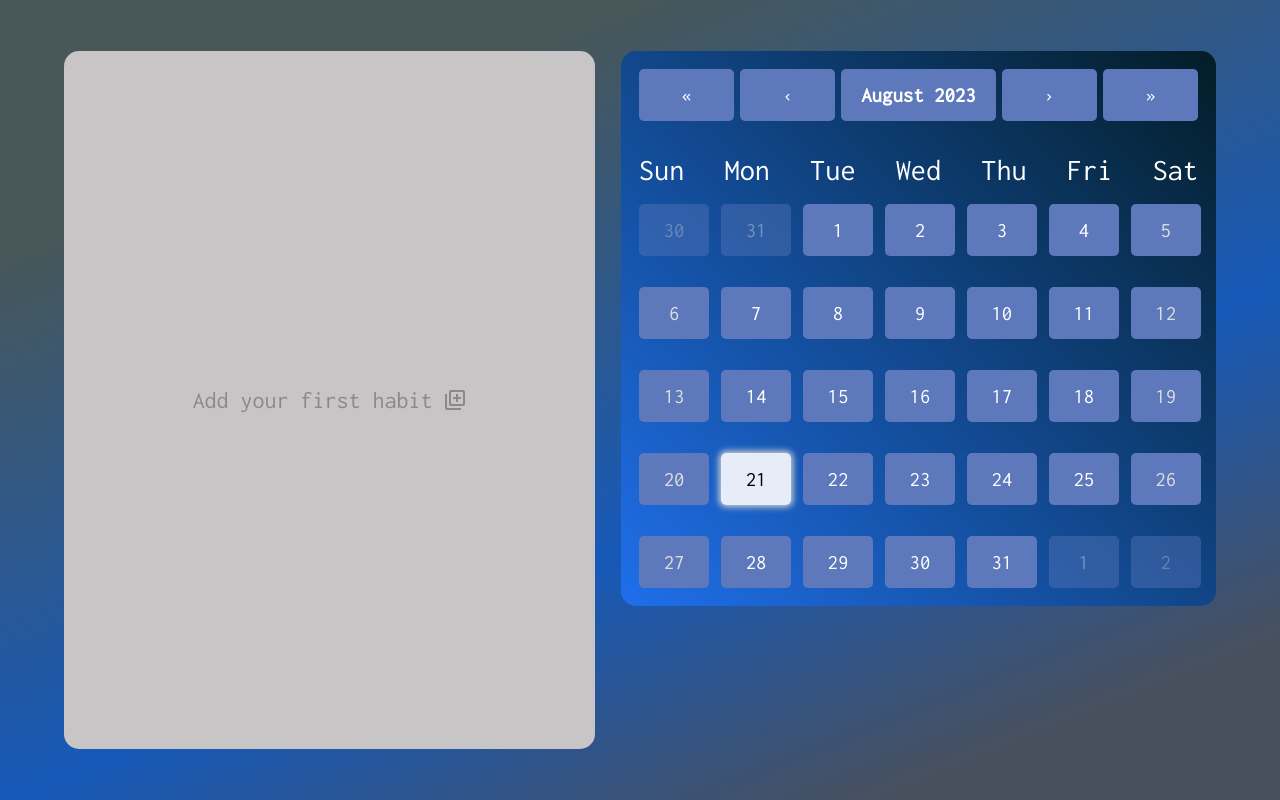
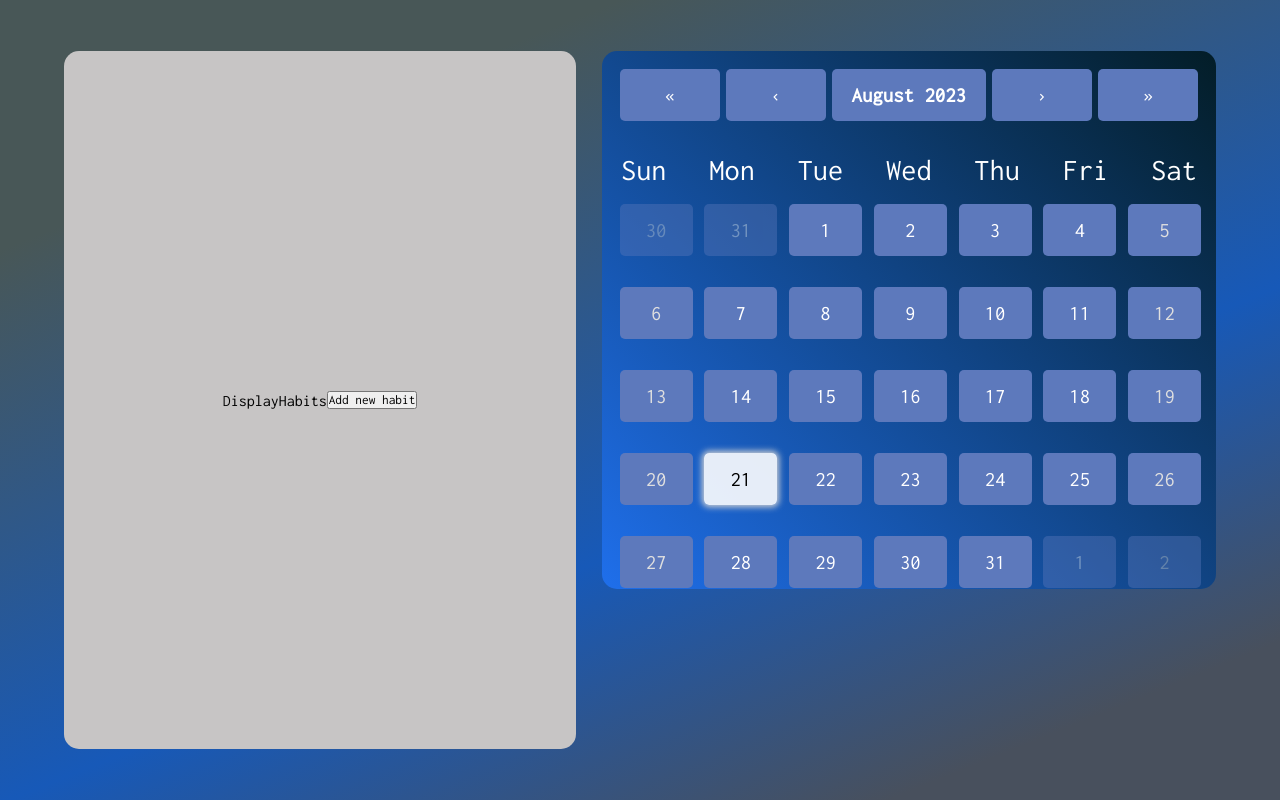
Before and after one commit to m1ckeyyy/improvement-center, a React (Vite) app in the folder client/: page /habit-tracker in a window 1280 px wide. Built offline with nearby package versions, Linux system fonts and the light colour scheme.

Commit message:
added components to habit tracker

```diff
--- a/client/src/pages/Tools/HabitTracker/HabitTracker.tsx
+++ b/client/src/pages/Tools/HabitTracker/HabitTracker.tsx
@@ -5,6 +5,8 @@ import { ToastContainer } from 'react-toastify';
 import { HabitContextProvider } from './components/HabitContext';
 import { NoHabitsUI } from './components/NoHabitsUI';
 import { CalendarContainer } from './styles/CalendarContainer.styled';
+import { AddNewHabitPanel } from './components/AddNewHabitPanel';
+import { DisplayHabits } from './components/DisplayHabits';
 import Calendar from 'react-calendar';
 
 type ValuePiece = Date | null;
@@ -17,15 +19,24 @@ const HabitTracker = () => {
   const [value, onChange] = useState<Value>(new Date());
   const [newHabitPanelVisible, setHabitPanelVisible] = useState(false);
 
-  const TEST_VALUE = 'Hello World';
-  const habitTrackerValue = { setHabitPanelVisible };
+  const toggleHabitPanelVisibility = () => {
+    setHabitPanelVisible((prev) => !prev);
+  };
 
-  const habits = [];
+  // const TEST_VALUE = 'Hello World';
+  const habitTrackerValue = { toggleHabitPanelVisibility };
+  console.log(newHabitPanelVisible);
+  const habits = [4];
   return (
     <HabitContextProvider value={habitTrackerValue}>
       <div className={styles.wrapContainer}>
         <div className={styles.overlayContainer}>
-          <section className={styles.habitDisplay}>{habits.length > 0 ? '<DisplayHabits/>' : <NoHabitsUI />}</section>
+          <section className={styles.habitsWrap}>
+            <div className={styles.habitsContainer}>
+              {habits.length > 0 ? newHabitPanelVisible ? <AddNewHabitPanel /> : <DisplayHabits /> : newHabitPanelVisible ? <AddNewHabitPanel /> : <NoHabitsUI />}
+            </div>
+          </section>
+
           <section className={styles.calendarWrap}>
             <CalendarContainer>
               <Calendar onChange={onChange} value={value} className={styles.reactCalendar} locale="en-US" />
@@ -38,3 +49,13 @@ const HabitTracker = () => {
   );
 };
 export default HabitTracker;
+
+/*
+2 scanerios
+0 habits
+a) NoHabitsUI
+b) AddNewHabitPanel
+1 or multiple habits
+a) Display Habits
+b) AddNewHabitPanel
+*/
--- /dev/null
+++ b/client/src/pages/Tools/HabitTracker/components/AddNewHabitPanel.tsx
@@ -0,0 +1,14 @@
+import React, { useContext } from 'react';
+import styles from './../HabitTracker.module.scss';
+import { HabitContext } from './HabitContext';
+
+export const AddNewHabitPanel = () => {
+  const { toggleHabitPanelVisibility } = useContext(HabitContext);
+
+  return (
+    <>
+      <div>AddNewHabitPanel</div>
+      <button onClick={toggleHabitPanelVisibility}>Cancel</button>
+    </>
+  );
+};
--- /dev/null
+++ b/client/src/pages/Tools/HabitTracker/components/DisplayHabits.tsx
@@ -0,0 +1,14 @@
+import React, { useContext } from 'react';
+import styles from './../styles/HabitTracker.module.scss';
+import { HabitContext } from './HabitContext';
+
+export const DisplayHabits = () => {
+  const { toggleHabitPanelVisibility } = useContext(HabitContext);
+
+  return (
+    <>
+      <div>DisplayHabits</div>
+      <button onClick={toggleHabitPanelVisibility}>Add new habit</button>
+    </>
+  );
+};
--- a/client/src/pages/Tools/HabitTracker/components/HabitContextType.tsx
+++ b/client/src/pages/Tools/HabitTracker/components/HabitContextType.tsx
@@ -1,7 +1,7 @@
 import React from 'react';
 export type HabitContextType = {
-  setHabitPanelVisible: React.Dispatch<React.SetStateAction<boolean>>;
+  toggleHabitPanelVisibility: () => void;
 };
 export const defaultState: HabitContextType = {
-  setHabitPanelVisible: () => {},
+  toggleHabitPanelVisibility: () => {},
 };
--- a/client/src/pages/Tools/HabitTracker/components/NoHabitsUI.tsx
+++ b/client/src/pages/Tools/HabitTracker/components/NoHabitsUI.tsx
@@ -1,15 +1,10 @@
 import React, { useContext } from 'react';
 import styles from './../styles/HabitTracker.module.scss';
 import { HabitContext } from './HabitContext';
-import { HiOutlineDocumentAdd } from 'react-icons/hi';
 import { MdOutlineLibraryAdd } from 'react-icons/md';
 
 export const NoHabitsUI = () => {
-  const { setHabitPanelVisible } = useContext(HabitContext);
-
-  const toggleHabitPanelVisibility = () => {
-    setHabitPanelVisible((prev) => !prev);
-  };
+  const { toggleHabitPanelVisibility } = useContext(HabitContext);
 
   return (
     <div className={styles.noHabitsUI}>
--- a/client/src/pages/Tools/HabitTracker/styles/HabitTracker.module.scss
+++ b/client/src/pages/Tools/HabitTracker/styles/HabitTracker.module.scss
@@ -21,23 +21,23 @@ body {
   height: 100%;
 }
 
-.habitDisplay {
-  color: black;
-  width: 100%;
-  height: 415px;
+.habitsWrap {
   max-width: 800px;
-  border-radius: 15px;
+  width: 45%;
   height: 100%;
   padding: 4% 0;
   padding-left: 5%;
+  // border: 2px solid white;
 }
-.noHabitsUI {
+.habitsContainer {
   background-color: #c7c5c5;
   border-radius: 15px;
   height: 100%;
   display: flex;
   align-items: center;
   justify-content: center;
+}
+.noHabitsUI {
   .addFirstHabitBtn {
     opacity: 0.3;
     cursor: pointer;
@@ -59,9 +59,9 @@ body {
   }
 }
 .calendarWrap {
-  // height: 100%;
+  height: 80%;
   padding: 4% 0;
   padding-right: 5%;
   padding-left: 2%;
-  width: 100%;
+  width: 55%;
 }
```
Also changed, not shown: 1 other file (tests, documents, lock files or other folders).
